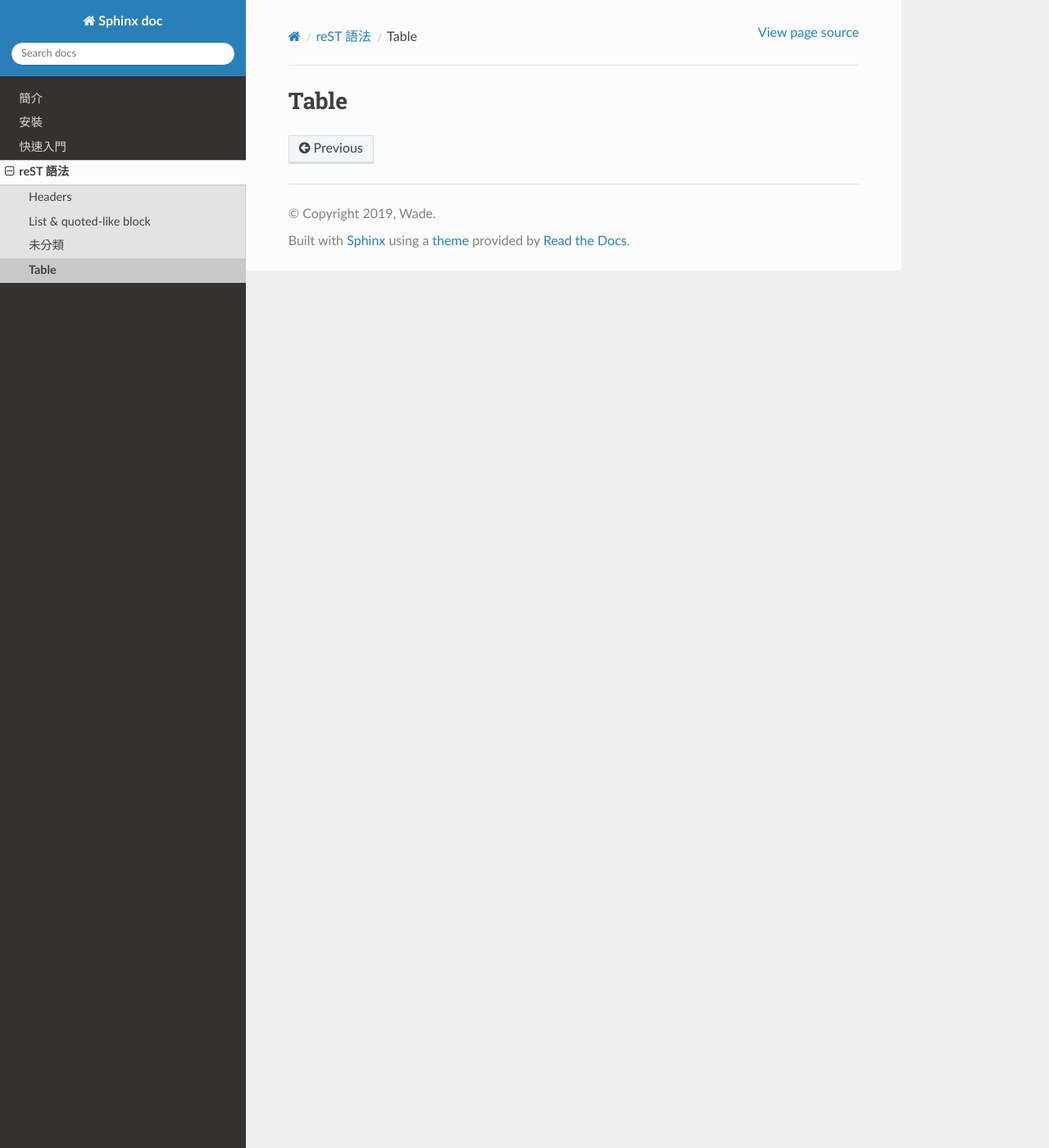
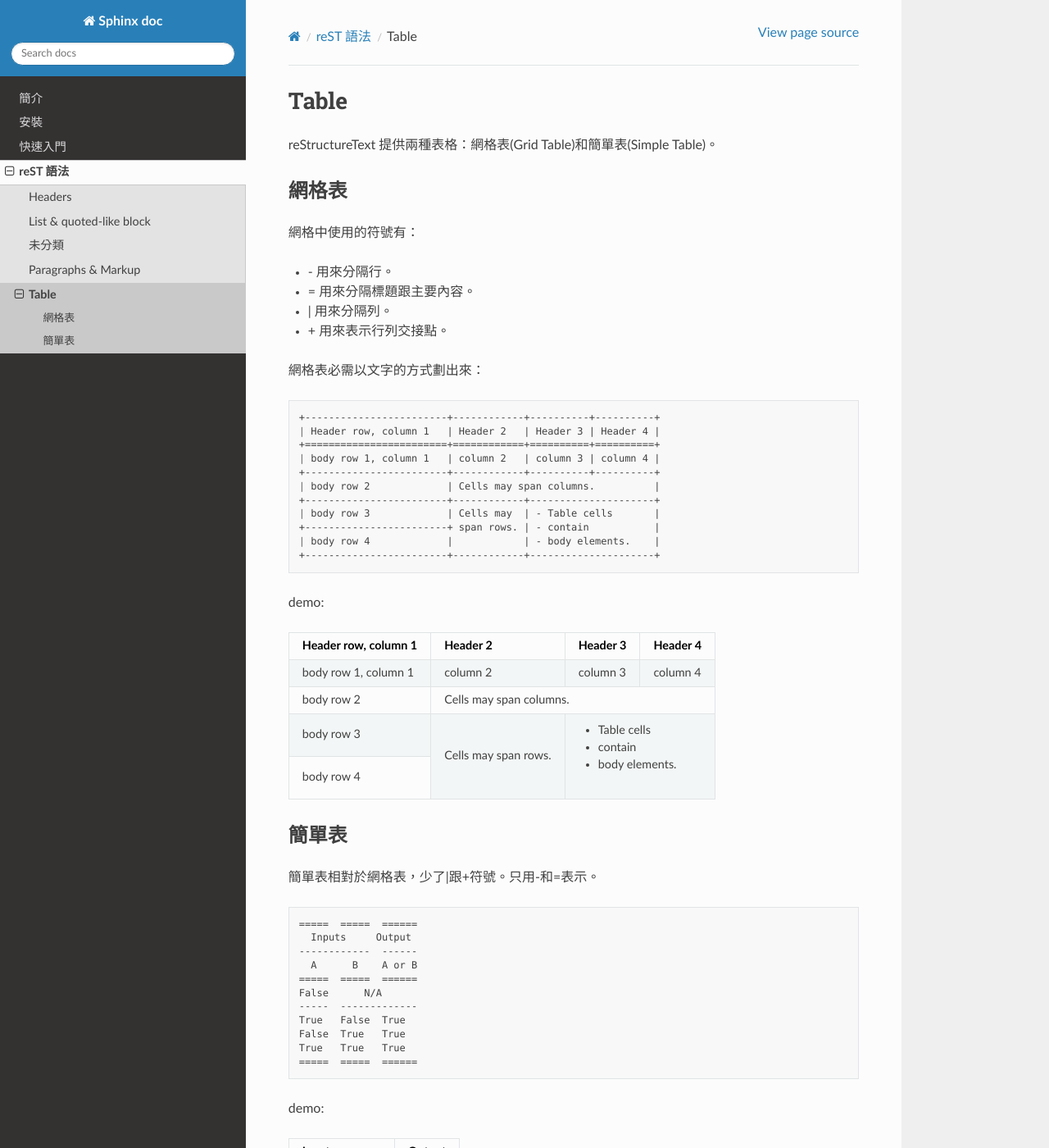
Before and after one commit to WadeChenX/sphinix-doc, a Sphinx documentation site: the page built from source/reST/table.rst, in a window 1280 px wide and 1400 px high. Shown: the whole window at 82% size. Built offline with Sphinx 7.4.7 and the Read the Docs theme 2.0.0, drawn with Linux system fonts in a browser that asks for light colours; some of the changed text lies outside the part shown.

Commit message:
Implement table, paragraph, markup content.

```diff
--- a/source/reST/table.rst
+++ b/source/reST/table.rst
@@ -1,2 +1,78 @@
+*****
 Table
 *****
+
+reStructureText 提供兩種表格：網格表(Grid Table)和簡單表(Simple Table)。
+
+網格表
+=======
+
+網格中使用的符號有：
+
+* \- 用來分隔行。
+* \= 用來分隔標題跟主要內容。
+* \| 用來分隔列。
+* \+ 用來表示行列交接點。
+
+網格表必需以文字的方式劃出來：
+
+.. code-block:: reST
+
+    +------------------------+------------+----------+----------+
+    | Header row, column 1   | Header 2   | Header 3 | Header 4 |
+    +========================+============+==========+==========+
+    | body row 1, column 1   | column 2   | column 3 | column 4 |
+    +------------------------+------------+----------+----------+
+    | body row 2             | Cells may span columns.          |
+    +------------------------+------------+---------------------+
+    | body row 3             | Cells may  | - Table cells       |
+    +------------------------+ span rows. | - contain           |
+    | body row 4             |            | - body elements.    |
+    +------------------------+------------+---------------------+
+
+demo:
+
++------------------------+------------+----------+----------+
+| Header row, column 1   | Header 2   | Header 3 | Header 4 |
++========================+============+==========+==========+
+| body row 1, column 1   | column 2   | column 3 | column 4 |
++------------------------+------------+----------+----------+
+| body row 2             | Cells may span columns.          |
++------------------------+------------+---------------------+
+| body row 3             | Cells may  | - Table cells       |
++------------------------+ span rows. | - contain           |
+| body row 4             |            | - body elements.    |
++------------------------+------------+---------------------+
+
+簡單表
+=======
+
+簡單表相對於網格表，少了|跟+符號。只用-和=表示。
+
+.. code-block:: reST
+
+    =====  =====  ======
+      Inputs     Output
+    ------------  ------
+      A      B    A or B
+    =====  =====  ======
+    False      N/A
+    -----  -------------
+    True   False  True
+    False  True   True
+    True   True   True
+    =====  =====  ======
+
+demo:
+
+=====  =====  ======
+   Inputs     Output
+------------  ------
+  A      B    A or B
+=====  =====  ======
+False      N/A
+-----  -------------
+True   False  True
+False  True   True
+True   True   True
+=====  =====  ======
```
Also changed, not shown: source/reST/paragraph_markup.rst (added, +57 -0 lines).
